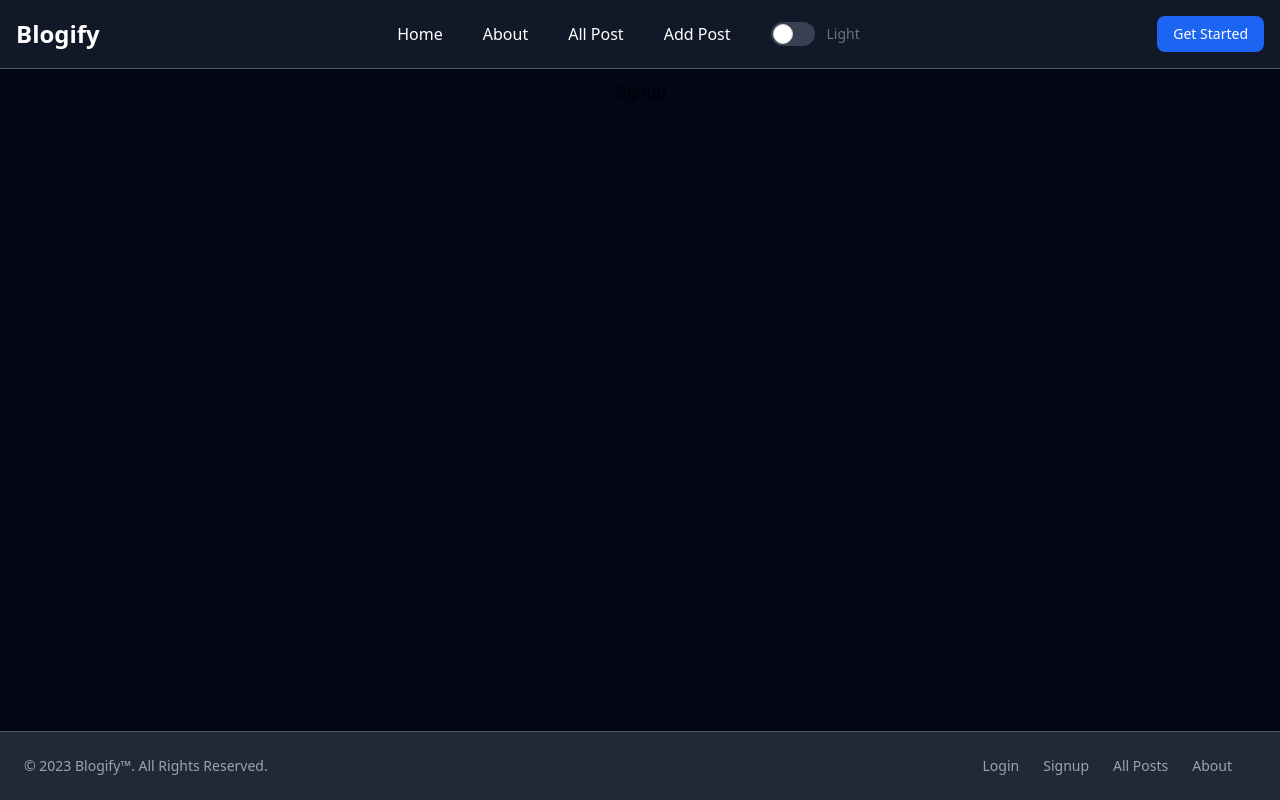
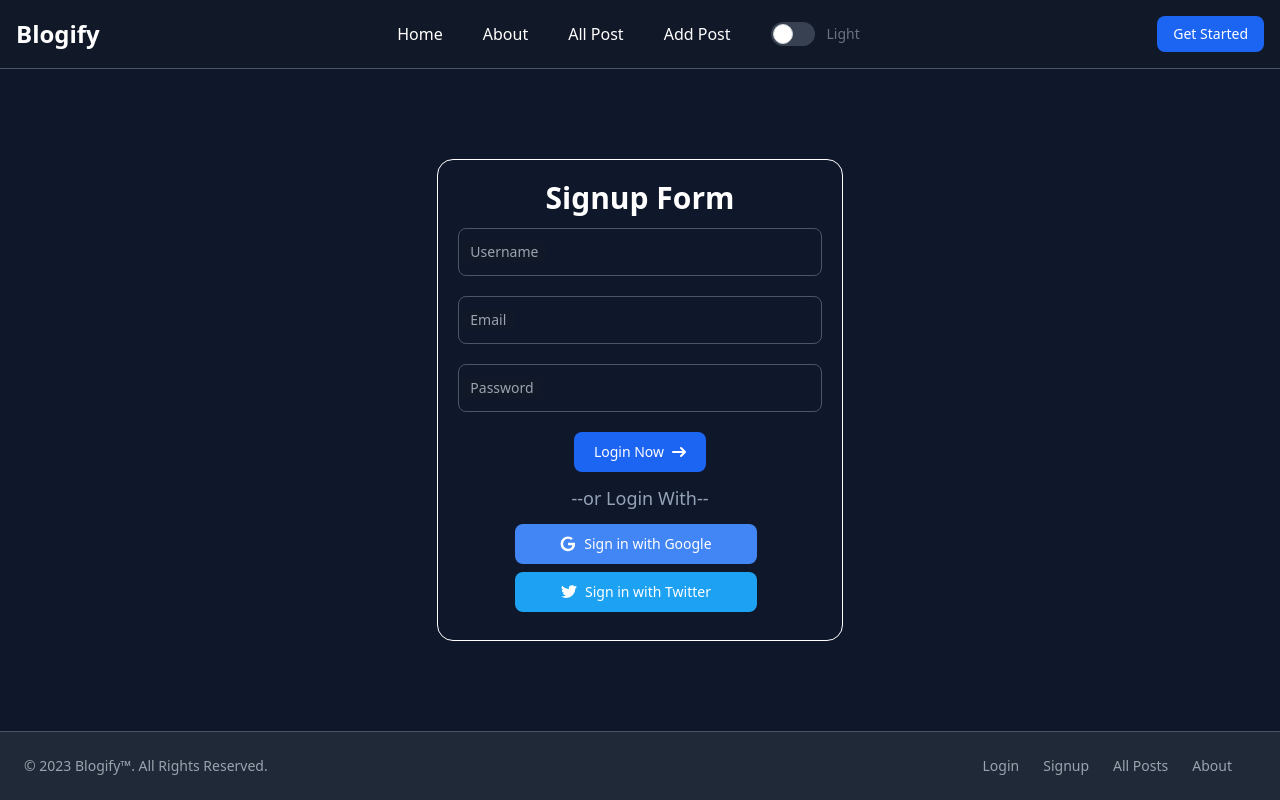
Before and after one commit to parthsh1309/Blogify, a React (Vite) app in the folder FRONTEND/: page /signup in a window 1280 px wide. Built offline with nearby package versions, Linux system fonts and the light colour scheme.

Commit message:
Login signup form

```diff
--- a/FRONTEND/index.html
+++ b/FRONTEND/index.html
@@ -7,8 +7,8 @@
     <link href="https://cdnjs.cloudflare.com/ajax/libs/flowbite/2.2.1/flowbite.min.css" rel="stylesheet" />
     <title>Vite + React</title>
   </head>
-  <body class="dark:bg-slate-950">
-    <div id="root"></div>
+  <body class="dark:bg-slate-900">
+    <div id="root" class="h-screen"></div>
     <script type="module" src="/src/main.jsx"></script>
     <script src="https://cdnjs.cloudflare.com/ajax/libs/flowbite/2.2.1/flowbite.min.js"></script>
   </body>
--- a/FRONTEND/src/App.jsx
+++ b/FRONTEND/src/App.jsx
@@ -9,7 +9,7 @@ function App() {
   return (
     <>
       <Navbar/>
-      <main className="w-full h-full mt-12">
+      <main className="w-full h-full pt-12 pb-16">
         <Outlet/>
       </main>
       <Footer/>
--- /dev/null
+++ b/FRONTEND/src/components/Auth/GoogleBtn.jsx
@@ -0,0 +1,27 @@
+import React from "react";
+
+function GoogleBtn() {
+  return (
+    <button
+      type="button"
+      className="text-white bg-[#4285F4] hover:bg-[#4285F4]/90 focus:ring-4 focus:outline-none focus:ring-[#4285F4]/50 font-medium rounded-lg text-sm px-5 py-2.5 text-center inline-flex items-center dark:focus:ring-[#4285F4]/55 me-2 mb-2 lg:w-2/3 justify-center w-4/5"
+    >
+      <svg
+        className="w-4 h-4 me-2"
+        ariaHidden="true"
+        xmlns="http://www.w3.org/2000/svg"
+        fill="currentColor"
+        viewBox="0 0 18 19"
+      >
+        <path
+          fillRule="evenodd"
+          d="M8.842 18.083a8.8 8.8 0 0 1-8.65-8.948 8.841 8.841 0 0 1 8.8-8.652h.153a8.464 8.464 0 0 1 5.7 2.257l-2.193 2.038A5.27 5.27 0 0 0 9.09 3.4a5.882 5.882 0 0 0-.2 11.76h.124a5.091 5.091 0 0 0 5.248-4.057L14.3 11H9V8h8.34c.066.543.095 1.09.088 1.636-.086 5.053-3.463 8.449-8.4 8.449l-.186-.002Z"
+          clipRule="evenodd"
+        />
+      </svg>
+      Sign in with Google
+    </button>
+  );
+}
+
+export default GoogleBtn;
--- a/FRONTEND/src/components/Auth/Login.jsx
+++ b/FRONTEND/src/components/Auth/Login.jsx
@@ -1,18 +1,33 @@
-import React from 'react'
-import {FloatingInput, SecondaryBtn} from '../index'
+import React from "react";
+import { FloatingInput, Logo, SecondaryBtn } from "../index";
+import GoogleBtn from "./GoogleBtn";
+import TwitterBtn from "./TwitterBtn";
 
 function Login() {
   return (
-    <div className='w-full h-96 flex items-center justify-center '>
-      <div className='w-full h-full p-5 flex flex-col gap-5 justify-center'>
-        <FloatingInput type='email' text='Email'/>
-        <FloatingInput type='password' text='Password'/>
-        <SecondaryBtn className='w-1/3 mx-auto flex' backgroundColor='yellow'>
-          Submit
-        </SecondaryBtn>
+    <div className="w-full h-full flex items-center justify-center mt-auto">
+      <div className="w-full h-auto p-5 flex flex-col gap-4 justify-center md:w-1/3 border border-black dark:border-white rounded-2xl bg-slate-400/20 dark:bg-transparent">
+        {/* <Logo/> */}
+
+        <span className="self-center text-3xl font-bold whitespace-nowrap dark:text-white ">Login Form</span>
+        <form action="" className="flex flex-col gap-5">
+          <FloatingInput type="email" text="Email" />
+          <FloatingInput type="password" text="Password" />
+          <SecondaryBtn
+            className="w-auto mx-auto flex justify-center"
+
+          >
+            Login Now
+          </SecondaryBtn>
+        </form>
+        <span className="dark:text-slate-400 self-center text-lg ">--or Login With--</span>
+        <div className="w-full">
+          <GoogleBtn/>
+          <TwitterBtn/>
+        </div>
       </div>
     </div>
-  )
+  );
 }
 
-export default Login
+export default Login;
--- a/FRONTEND/src/components/Auth/Signup.jsx
+++ b/FRONTEND/src/components/Auth/Signup.jsx
@@ -1,9 +1,34 @@
-import React from 'react'
-
+import React from "react";
+import { FloatingInput, Logo, SecondaryBtn } from "../index";
+import GoogleBtn from "./GoogleBtn";
+import TwitterBtn from "./TwitterBtn";
 function Signup() {
   return (
-    <div>Signup</div>
-  )
+    <div className="w-full h-full flex items-center justify-center mt-2">
+      <div className="w-full h-auto p-5 flex flex-col gap-3 justify-center md:w-1/3 border border-black dark:border-white rounded-2xl bg-slate-300/20 dark:bg-transparent">
+        {/* <Logo/> */}
+
+        <span className="self-center text-3xl font-bold whitespace-nowrap dark:text-white ">
+          Signup Form
+        </span>
+        <form action="" className="flex flex-col gap-5">
+          <FloatingInput type="text" text="Username" />
+          <FloatingInput type="email" text="Email" />
+          <FloatingInput type="password" text="Password" />
+          <SecondaryBtn className="w-auto mx-auto flex justify-center">
+            Login Now
+          </SecondaryBtn>
+        </form>
+        <span className="dark:text-slate-400 self-center text-lg ">
+          --or Login With--
+        </span>
+        <div className="w-full">
+          <GoogleBtn />
+          <TwitterBtn />
+        </div>
+      </div>
+    </div>
+  );
 }
 
-export default Signup
+export default Signup;
--- /dev/null
+++ b/FRONTEND/src/components/Auth/TwitterBtn.jsx
@@ -0,0 +1,27 @@
+import React from "react";
+
+function TwitterBtn() {
+  return (
+    <button
+      type="button"
+      className="text-white bg-[#1da1f2] hover:bg-[#1da1f2]/90 focus:ring-4 focus:outline-none focus:ring-[#1da1f2]/50 font-medium rounded-lg text-sm px-5 py-2.5 text-center inline-flex items-center dark:focus:ring-[#1da1f2]/55 me-2 mb-2 lg:w-2/3 justify-center w-4/5"
+    >
+      <svg
+        className="w-4 h-4 me-2"
+        ariaHidden="true"
+        xmlns="http://www.w3.org/2000/svg"
+        fill="currentColor"
+        viewBox="0 0 20 17"
+      >
+        <path
+          fillRule="evenodd"
+          d="M20 1.892a8.178 8.178 0 0 1-2.355.635 4.074 4.074 0 0 0 1.8-2.235 8.344 8.344 0 0 1-2.605.98A4.13 4.13 0 0 0 13.85 0a4.068 4.068 0 0 0-4.1 4.038 4 4 0 0 0 .105.919A11.705 11.705 0 0 1 1.4.734a4.006 4.006 0 0 0 1.268 5.392 4.165 4.165 0 0 1-1.859-.5v.05A4.057 4.057 0 0 0 4.1 9.635a4.19 4.19 0 0 1-1.856.07 4.108 4.108 0 0 0 3.831 2.807A8.36 8.36 0 0 1 0 14.184 11.732 11.732 0 0 0 6.291 16 11.502 11.502 0 0 0 17.964 4.5c0-.177 0-.35-.012-.523A8.143 8.143 0 0 0 20 1.892Z"
+          clipRule="evenodd"
+        />
+      </svg>
+      Sign in with Twitter
+    </button>
+  );
+}
+
+export default TwitterBtn;
--- a/FRONTEND/src/components/Buttons/SecondaryBtn.jsx
+++ b/FRONTEND/src/components/Buttons/SecondaryBtn.jsx
@@ -4,12 +4,12 @@ function SecondaryBtn({
   children = "Get Started",
   type = "button",
   className = "",
-  backgroundColor = "blue",
+  backgroundColor = 'blue',
 }) {
   return (
     <button
       type={type}
-      className={`${className} text-white bg-${backgroundColor}-700 hover:bg-${backgroundColor}-800 focus:ring-4 focus:outline-none focus:ring-${backgroundColor}-300 font-medium rounded-lg text-sm px-5 py-2.5 text-center inline-flex items-center dark:bg-${backgroundColor}-600 dark:hover:bg-${backgroundColor}-700 dark:focus:ring-${backgroundColor}-800`}
+      className={`${className} text-white bg-${backgroundColor}-100  hover:bg-${backgroundColor}-800 focus:ring-4 focus:outline-none focus:ring-${backgroundColor}-300 font-medium rounded-lg text-sm px-5 py-2.5 text-center inline-flex items-center dark:bg-${backgroundColor}-600 dark:hover:bg-${backgroundColor}-700 dark:focus:ring-${backgroundColor}-800`}
     >
       {children}
       <svg
--- a/FRONTEND/src/components/Header/Navbar.jsx
+++ b/FRONTEND/src/components/Header/Navbar.jsx
@@ -1,5 +1,5 @@
 import React from "react";
-import { PrimaryBtn, ThemeSwitch } from "../index";
+import { Logo, PrimaryBtn, ThemeSwitch } from "../index";
 import { Link, NavLink, Navigate } from "react-router-dom";
 
 function Navbar() {
@@ -27,9 +27,7 @@ function Navbar() {
       <div className="max-w-screen-xl flex flex-wrap items-center justify-between mx-auto p-4">
         <a href="/" className="flex items-center space-x-3 rtl:space-x-reverse">
 
-          <span className="self-center text-2xl font-semibold whitespace-nowrap dark:text-white">
-            Blogify
-          </span>
+         <Logo/>
 
         </a>
         <div className="flex md:order-2 space-x-3 md:space-x-0 rtl:space-x-reverse">
--- a/FRONTEND/src/components/Inputs/FloatingInput.jsx
+++ b/FRONTEND/src/components/Inputs/FloatingInput.jsx
@@ -16,7 +16,7 @@ function FloatingInput({
       />
       <label
         htmlFor={id}
-        className="absolute text-sm text-gray-500 dark:text-gray-400 duration-300 transform -translate-y-4 scale-75 top-2 z-10 origin-[0] bg-white dark:bg-gray-950 px-2 peer-focus:px-2 peer-focus:text-blue-600 peer-focus:dark:text-blue-500 peer-placeholder-shown:scale-100 peer-placeholder-shown:-translate-y-1/2 peer-placeholder-shown:top-1/2 peer-focus:top-2 peer-focus:scale-75 peer-focus:-translate-y-4 rtl:peer-focus:translate-x-1/4 rtl:peer-focus:left-auto start-1"
+        className="absolute text-sm text-inherit dark:text-gray-400 duration-300 transform -translate-y-4 scale-75 top-2 z-10 origin-[0] bg-white dark:bg-gray-900 px-2 peer-focus:px-2 peer-focus:text-blue-600 peer-focus:dark:text-blue-500 peer-placeholder-shown:scale-100 peer-placeholder-shown:-translate-y-1/2 peer-placeholder-shown:top-1/2 peer-focus:top-2 peer-focus:scale-75 peer-focus:-translate-y-4 rtl:peer-focus:translate-x-1/4 rtl:peer-focus:left-auto start-1"
       >
         {text}
       </label>
--- /dev/null
+++ b/FRONTEND/src/components/Logo.jsx
@@ -0,0 +1,11 @@
+import React from "react";
+
+function Logo() {
+  return (
+    <span className="self-center text-2xl font-semibold whitespace-nowrap dark:text-white">
+      Blogify
+    </span>
+  );
+}
+
+export default Logo;
--- a/FRONTEND/src/components/index.js
+++ b/FRONTEND/src/components/index.js
@@ -7,6 +7,7 @@ import Footer from "./Footer/Footer";
 import Navbar from "./Header/Navbar";
 import ThemeSwitch from "./Header/ThemeSwitch";
 import FloatingInput from "./Inputs/FloatingInput";
+import Logo from "./Logo";
 
 export {
   PrimaryBtn,
@@ -18,4 +19,6 @@ export {
   SecondaryBtn,
   LoginComponent,
   SignupComponent,
+  Logo,
+
 };
--- a/FRONTEND/src/pages/Signup.jsx
+++ b/FRONTEND/src/pages/Signup.jsx
@@ -1,8 +1,9 @@
 import React from 'react'
+import { SignupComponent } from '../components'
 
 function Signup() {
   return (
-    <div>Signup</div>
+    <SignupComponent/>
   )
 }
 
```
